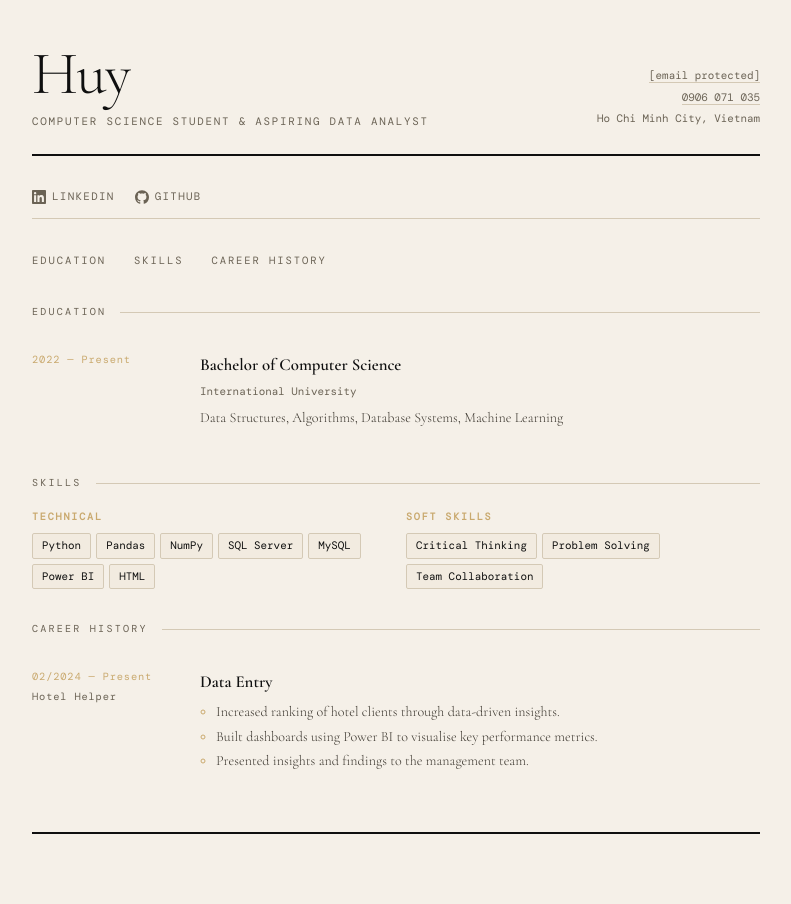
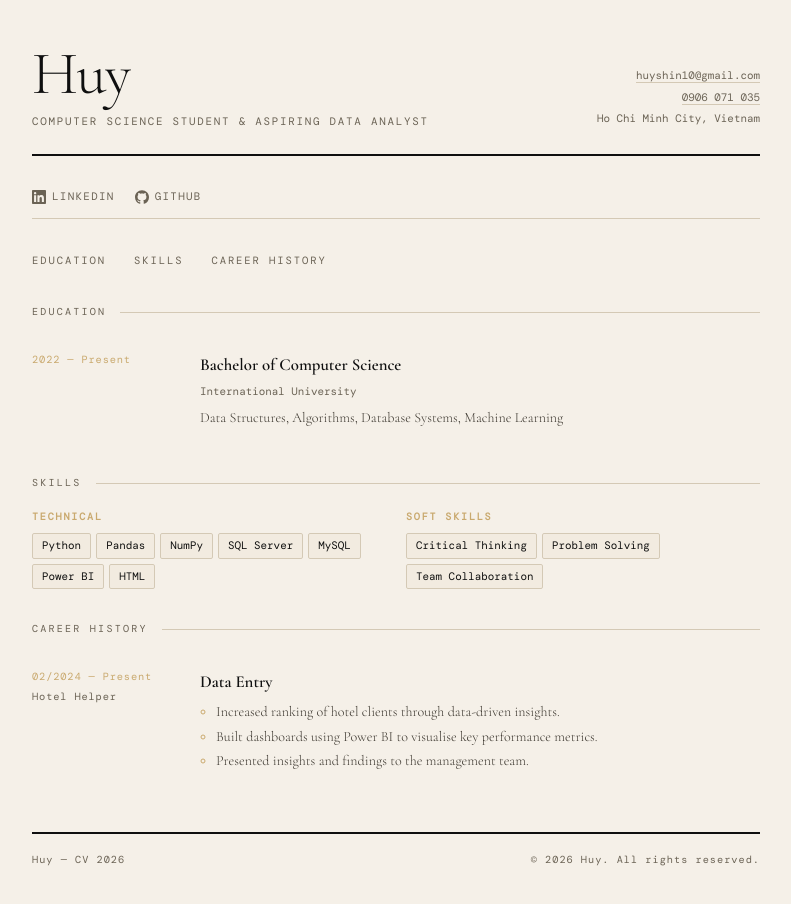
Before and after one commit to yuhnmtype/huyhyhy1.github.io, a plain HTML site: page index.html in a window 1280 px wide. Shown: the whole page, without its empty margins (244-1035 px from the left). Drawn offline with nearby package versions, Linux system fonts and the light colour scheme; a web font is replaced by a local one.

Commit message:
Update index.html

```diff
--- a/index.html
+++ b/index.html
@@ -293,7 +293,7 @@
       <p class="title">Computer Science Student &amp; Aspiring Data Analyst</p>
     </div>
     <address>
-      <a href="/cdn-cgi/l/email-protection#90f8e5e9e3f8f9fea1a0d0f7fdf1f9fcbef3fffd"><span class="__cf_email__" data-cfemail="dfb7aaa6acb7b6b1eeef9fb8b2beb6b3f1bcb0b2">[email&#160;protected]</span></a><br />
+      <a href="mailto:huyshin10@gmail.com">huyshin10@gmail.com</a><br />
       <a href="tel:+84906071035">0906 071 035</a><br />
       Ho Chi Minh City, Vietnam
     </address>
@@ -390,3 +390,10 @@
 
   <!-- FOOTER -->
   <footer>
+    <span>Huy &mdash; CV 2026</span>
+    <span>&copy; 2026 Huy. All rights reserved.</span>
+  </footer>
+
+</div>
+</body>
+</html>
```
